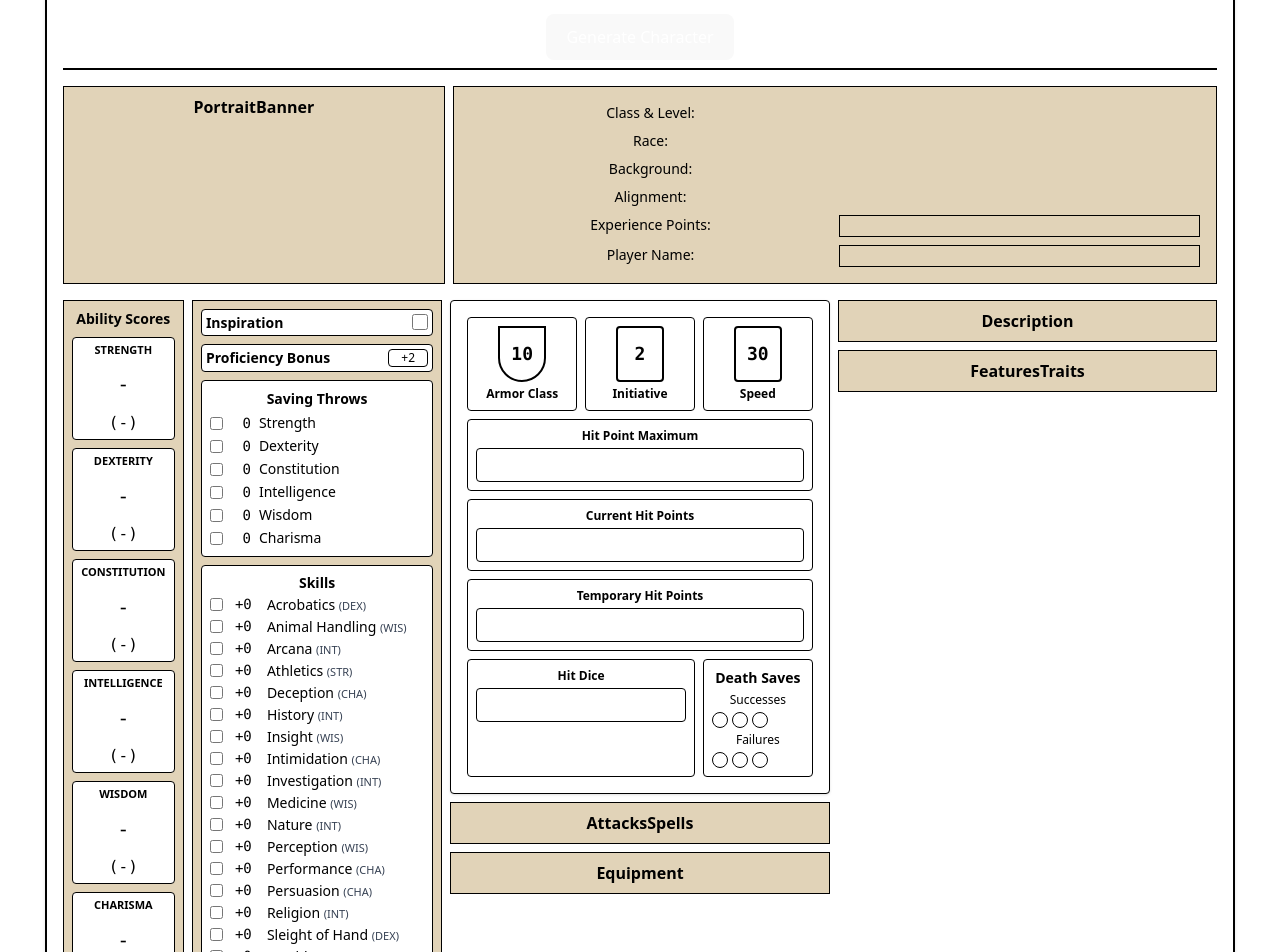
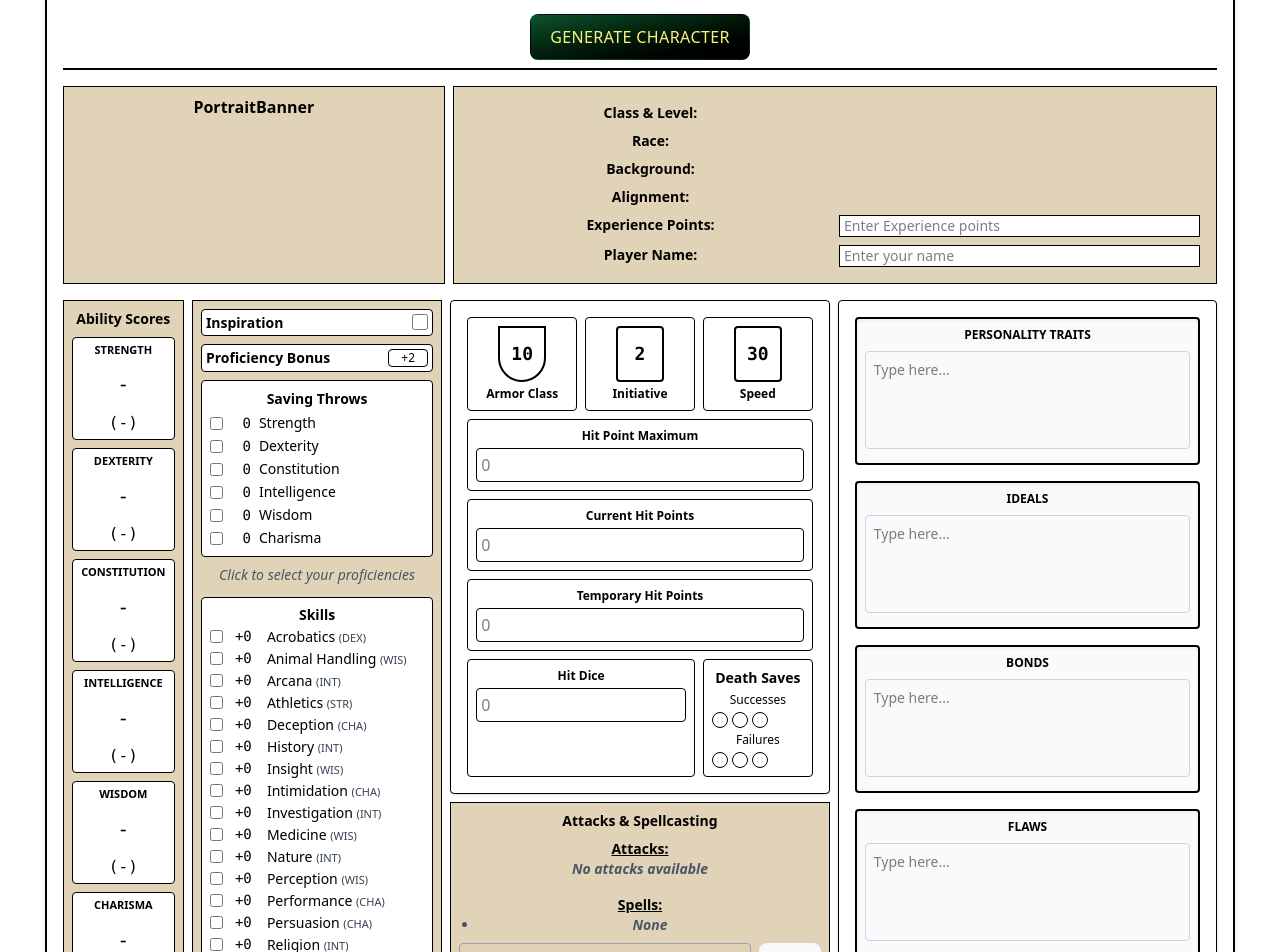
Before and after one commit to MarshaZeldenrust/FED, a React (Vite) app in the folder dnd-character-generator/: page / in a window 1280 px wide. Shown: the part 100-1052 px from the top of the page. Built offline with nearby package versions, Linux system fonts and the light colour scheme.

Commit message:
equipment en bijbehorende spells en attacks toegevoegd

```diff
--- a/dnd-character-generator/src/components/AttacksSpells.jsx
+++ b/dnd-character-generator/src/components/AttacksSpells.jsx
@@ -1,7 +1,69 @@
-export function AttacksSpells() {
-    return (
-      <div className="p-2 border border-black bg-[#e1d3b8] text-center font-bold">
-        AttacksSpells
+import { useState, useEffect } from 'react';
+
+export function AttacksSpells({ spells = [], attacks = [] }) {
+  const [customSpells, setCustomSpells] = useState(spells);
+  const [newSpell, setNewSpell] = useState('');
+
+  // Update spells als character opnieuw gegenereerd wordt
+  useEffect(() => {
+    setCustomSpells(spells);
+  }, [spells]);
+
+  const addSpell = () => {
+    const cleaned = newSpell.trim();
+    if (cleaned !== '' && !customSpells.includes(cleaned)) {
+      setCustomSpells([...customSpells, cleaned]);
+      setNewSpell('');
+    }
+  };
+
+  return (
+    <div className="p-2 border border-black bg-[#e1d3b8] font-bold text-sm">
+      <h2 className="text-center mb-2">Attacks & Spellcasting</h2>
+
+      {/* Attacks */}
+      <div className="mb-4">
+        <p className="underline">Attacks:</p>
+        {attacks.length > 0 ? (
+          <ul className="list-disc pl-5">
+            {attacks.map((atk, i) => (
+              <li key={i}>
+                {atk.name} — {atk.damage} {atk.type} ({atk.range})
+              </li>
+            ))}
+          </ul>
+        ) : (
+          <p className="italic text-gray-600">No attacks available</p>
+        )}
       </div>
-    );
-  }
+
+      {/* Spells */}
+      <div className="mb-2">
+        <p className="underline">Spells:</p>
+        <ul className="list-disc pl-5">
+          {customSpells.length > 0 ? (
+            customSpells.map((spell, i) => <li key={i}>{spell}</li>)
+          ) : (
+            <li className="italic text-gray-600">None</li>
+          )}
+        </ul>
+      </div>
+
+      {/* Spell toevoegen */}
+      <div className="flex gap-2 mt-2">
+        <input
+          value={newSpell}
+          onChange={(e) => setNewSpell(e.target.value)}
+          placeholder="Add a spell"
+          className="w-full p-1 border border-gray-400 rounded text-black"
+        />
+        <button
+          onClick={addSpell}
+          className="bg-green-700 text-white px-3 rounded hover:bg-green-800"
+        >
+          Add
+        </button>
+      </div>
+    </div>
+  );
+}
--- a/dnd-character-generator/src/components/CharacterInfo.jsx
+++ b/dnd-character-generator/src/components/CharacterInfo.jsx
@@ -1,12 +1,12 @@
 export function CharacterInfo({ charClass, race, background, alignment }) {
     return (
       <div className="bg-[#e1d3b8] border p-4 grid grid-cols-2 gap-2 text-sm">
-        <div>Class & Level:</div><div>{charClass}</div>
-        <div>Race:</div><div>{race}</div>
-        <div>Background:</div><div>{background}</div>
-        <div>Alignment:</div><div>{alignment}</div>
-        <div>Experience Points:</div><div><input type="text" className="border px-1 w-full" /></div>
-        <div>Player Name:</div><div><input type="text" className="border px-1 w-full" /></div>
+        <div className="font-bold">Class & Level:</div><div>{charClass}</div>
+        <div className="font-bold">Race:</div><div>{race}</div>
+        <div className="font-bold">Background:</div><div>{background}</div>
+        <div className="font-bold">Alignment:</div><div>{alignment}</div>
+        <div className="font-bold">Experience Points:</div><div><input type="text" placeholder="Enter Experience points" className="bg-white border px-1 w-full" /></div>
+        <div className="font-bold">Player Name:</div><div><input type="text" placeholder="Enter your name" className="bg-white border px-1 w-full" /></div>
       </div>
     );
   }
--- a/dnd-character-generator/src/components/CharacterSheet.jsx
+++ b/dnd-character-generator/src/components/CharacterSheet.jsx
@@ -1,6 +1,6 @@
 // Character Sheet die aangevuld wordt met de componenten
 import { useState } from 'react';
-import Header from './Header';
+
 import { PortraitBanner } from './PortraitBanner';
 import { CharacterInfo } from './CharacterInfo';
 import AbilityScores from './AbilityScores';
@@ -9,12 +9,14 @@ import { SkillsETC } from './SkillsETC';
 import { PerceptionProficiencies } from './PerceptionProficiencies';
 import Health from './Health';
 import { AttacksSpells } from './AttacksSpells';
-import { Equipment } from './Equipment';
-import { Description } from './Description';
+import  Equipment  from './Equipment';
+import Description from './Description';
 import { FeaturesTraits } from './FeaturesTraits';
 import { generateCharacterData } from '../utils/GenerateCharacterInfo';
 import { generateAbilityScores } from '../utils/GenerateAbilityScore';
 import { calculateInitiative } from '../utils/DerivedStats';
+import GenerateButton from './GenerateButton';
+import { classDefaults } from '../utils/ClassDefaults';
 
 export default function CharacterSheet() {
   const [character, setCharacter] = useState({});
@@ -22,13 +24,55 @@ export default function CharacterSheet() {
 
   const generateCharacter = async () => {
     const data = await generateCharacterData();
-
+    console.log('charClass from data:', data.charClass);
     const scores = generateAbilityScores(data);
     const initiative = calculateInitiative(scores);
+    const classKey = (data.charClass || '').toLowerCase();
+
+    // Fetch equipment
+    const equipmentRes = await fetch(`https://www.dnd5eapi.co/api/classes/${classKey}/starting-equipment`);
+    const equipmentData = await equipmentRes.json();
+    const equipment = equipmentData.starting_equipment.map(item => item.equipment.name);
+
+    // Haal extra data op over elk item
+const weaponDetails = [];
+
+for (const item of equipmentData.starting_equipment) {
+  const index = item.equipment.index;
+  const res = await fetch(`https://www.dnd5eapi.co/api/equipment/${index}`);
+  const details = await res.json();
+
+  if (details.equipment_category.name === 'Weapon') {
+    weaponDetails.push({
+      name: details.name,
+      damage: details.damage?.damage_dice || '—',
+      type: details.damage?.damage_type.name || '—',
+      range: details.weapon_range || '—',
+    });
+  }
+}
+
+    // Fetch spells (optioneel voor classes met magic)
+    let spells = [];
+    try {
+      const spellsRes = await fetch(`https://www.dnd5eapi.co/api/classes/${classKey}/spells`);
+      const spellsData = await spellsRes.json();
+      spells = spellsData.results.slice(0, 5).map(spell => spell.name);
+    } catch (e) {
+      // Niet elke class heeft spells
+      spells = [];
+    }
+
+    console.log('class:', classKey);
+    console.log('spells from API:', spells);
+    console.log('equipment from API:', equipment);
 
     setCharacter({
       ...data,
       initiative,
+      equipment,
+      spells,
+      attacks: weaponDetails,
     });
 
     setStats(scores);
@@ -41,12 +85,8 @@ export default function CharacterSheet() {
       {/* Header */}
       <div className="text-center border-b-2 pb-2">
         <h1 className="text-2xl font-bold mb-2">D&D Character Generator</h1>
-        <button
-          onClick={generateCharacter}
-          className="bg-black text-white px-4 py-2 rounded hover:bg-gray-800"
-        >
-          Generate Character
-        </button>
+        <GenerateButton onGenerate={generateCharacter} />
+
       </div>
 
       {/* Portrait + Character Info */}
@@ -86,8 +126,13 @@ export default function CharacterSheet() {
       initiative={character.initiative || 2}
       speed={character.speed || 30}
     />
-    <AttacksSpells />
-    <Equipment />
+    <AttacksSpells
+  spells={character.spells || []}
+  attacks={character.attacks || []}
+/>
+
+<Equipment equipment={character.equipment || []} />
+
   </div>
 
   {/* Right column: 1/3 */}
--- a/dnd-character-generator/src/components/Description.jsx
+++ b/dnd-character-generator/src/components/Description.jsx
@@ -1,7 +1,12 @@
-export function Description() {
-    return (
-      <div className="p-2 border border-black bg-[#e1d3b8] text-center font-bold">
-        Description
-      </div>
-    );
-  }
+import TextBlock from './TextBlock';
+
+export default function Description() {
+  return (
+    <section className="border p-4 rounded shadow bg-white flex flex-col gap-4">
+      <TextBlock label="Personality Traits" />
+      <TextBlock label="Ideals" />
+      <TextBlock label="Bonds" />
+      <TextBlock label="Flaws" />
+    </section>
+  );
+}
--- a/dnd-character-generator/src/components/Equipment.jsx
+++ b/dnd-character-generator/src/components/Equipment.jsx
@@ -1,7 +1,14 @@
-export function Equipment() {
-    return (
-      <div className="p-2 border border-black bg-[#e1d3b8] text-center font-bold">
-        Equipment
-      </div>
-    );
-  }
+export default function Equipment({ equipment = [] }) {
+  return (
+    <div className="p-2 border border-black bg-[#e1d3b8] font-bold text-sm">
+      <h2 className="text-center mb-2">Equipment</h2>
+      <ul className="list-disc pl-5">
+        {equipment.length > 0 ? (
+          equipment.map((item, i) => <li key={i}>{item}</li>)
+        ) : (
+          <li className="italic text-gray-600">No equipment</li>
+        )}
+      </ul>
+    </div>
+  );
+}
--- a/dnd-character-generator/src/components/FeaturesTraits.jsx
+++ b/dnd-character-generator/src/components/FeaturesTraits.jsx
@@ -1,7 +1,7 @@
 export function FeaturesTraits() {
     return (
       <div className="p-2 border border-black bg-[#e1d3b8] text-center font-bold">
-        FeaturesTraits
+        Features & Traits
       </div>
     );
   }
--- /dev/null
+++ b/dnd-character-generator/src/components/GenerateButton.jsx
@@ -0,0 +1,68 @@
+import { useState } from 'react';
+
+export default function GenerateButton({ onGenerate }) {
+  const [loading, setLoading] = useState(false);
+  const [feedback, setFeedback] = useState('');
+
+  const handleClick = async () => {
+    setLoading(true);
+    setFeedback('Character is being generated...');
+    try {
+      await onGenerate();
+      setFeedback('Character generated successfully!');
+    } catch (error) {
+      console.error(error);
+      setFeedback('Something went wrong 😬');
+    } finally {
+      setLoading(false);
+    }
+  };
+
+  return (
+    <div className="flex flex-col items-center gap-2">
+ <button
+  onClick={handleClick}
+  disabled={loading}
+  className={`  className="relative px-8 py-3 border-2 border-yellow-400 text-yellow-200 uppercase font-semibold tracking-wide
+  bg-gradient-to-br from-green-900 to-black
+  hover:from-yellow-700 hover:to-yellow-900
+  transition-all duration-300
+  outline-none focus:outline-none rounded-none ${
+    loading
+      ? 'bg-green-400 cursor-not-allowed'
+      : 'bg-green-600 hover:bg-green-700 hover:shadow-lg hover:shadow-darkgreen-400/50'
+  } text-white`}
+>
+  {loading ? (
+    <span className="flex items-center gap-2">
+      <svg
+        className="animate-spin h-5 w-5 text-white"
+        viewBox="0 0 24 24"
+        fill="none"
+        xmlns="http://www.w3.org/2000/svg"
+      >
+        <circle
+          className="opacity-25"
+          cx="12"
+          cy="12"
+          r="10"
+          stroke="currentColor"
+          strokeWidth="4"
+        />
+        <path
+          className="opacity-75"
+          fill="currentColor"
+          d="M4 12a8 8 0 018-8v4a4 4 0 00-4 4H4z"
+        />
+      </svg>
+      Generating...
+    </span>
+  ) : (
+    'Generate Character'
+  )}
+</button>
+
+      {feedback && <p className="text-sm text-gray-700">{feedback}</p>}
+    </div>
+  );
+}
--- a/dnd-character-generator/src/components/Health.jsx
+++ b/dnd-character-generator/src/components/Health.jsx
@@ -42,25 +42,45 @@ export default function Health({ armorClass = 10, initiative = 2, speed = 30 })
       {/* HP max */}
       <div className="col-span-3 border p-2 rounded">
         <label className="block text-xs font-semibold mb-1">Hit Point Maximum</label>
-        <input className="w-full border p-1 rounded" type="number" />
+        <input
+  type="number"
+  placeholder="0"
+  className="w-full border p-1 rounded"
+/>
+
       </div>
 
       {/* Current HP */}
       <div className="col-span-3 border p-2 rounded">
         <label className="block text-xs font-semibold mb-1">Current Hit Points</label>
-        <input className="w-full border p-1 rounded" type="number" />
+        <input
+  type="number"
+  placeholder="0"
+  className="w-full border p-1 rounded"
+/>
+
       </div>
 
       {/* Temporary HP */}
       <div className="col-span-3 border p-2 rounded">
         <label className="block text-xs font-semibold mb-1">Temporary Hit Points</label>
-        <input className="w-full border p-1 rounded" type="number" />
+        <input
+  type="number"
+  placeholder="0"
+  className="w-full border p-1 rounded"
+/>
+
       </div>
 
       {/* Hit Dice */}
       <div className="col-span-2 border p-2 rounded">
         <label className="block text-xs font-semibold mb-1">Hit Dice</label>
-        <input className="w-full border p-1 rounded" type="text" />
+        <input
+  type="number"
+  placeholder="0"
+  className="w-full border p-1 rounded"
+/>
+
       </div>
 
       {/* Death Saves */}
--- a/dnd-character-generator/src/components/SkillsETC.jsx
+++ b/dnd-character-generator/src/components/SkillsETC.jsx
@@ -87,6 +87,7 @@ export function SkillsETC({ stats = {} }) {
       </div>
 
       {/* Skills */}
+      <p className="text-sm text-gray-600 italic mb-1">Click to select your proficiencies</p>
       <div className="border p-2 rounded bg-white">
   <h4 className="font-bold text-center mb-1">Skills</h4>
   <div className="flex flex-col gap-[4.5px] text-[14px]">
@@ -96,7 +97,7 @@ export function SkillsETC({ stats = {} }) {
           type="checkbox"
           checked={!!proficiencies[skill.name]}
           onChange={() => toggleProficiency(skill.name)}
-          className="shrink-0"
+          className="shrink-0 cursor-pointer"
         />
         <span className="w-5 text-left font-mono text-[14px]">
           {getSkillTotal(skill.ability, skill.name)}
--- /dev/null
+++ b/dnd-character-generator/src/components/TextBlock.jsx
@@ -0,0 +1,12 @@
+export default function TextBlock({ label }) {
+    return (
+      <div className="border-2 border-black rounded p-2 bg-gray-50 shadow-inner">
+        <label className="block text-center uppercase text-xs font-semibold mb-2">{label}</label>
+        <textarea
+          rows={4}
+          placeholder="Type here..."
+          className="w-full resize-none p-2 border border-gray-300 rounded focus:outline-none focus:ring-2 focus:ring-yellow-500 text-sm"
+        ></textarea>
+      </div>
+    );
+  }
--- /dev/null
+++ b/dnd-character-generator/src/utils/ClassDefaults.js
@@ -0,0 +1,22 @@
+export const classDefaults = {
+    wizard: {
+      spells: ['mage-armor', 'fire-bolt'],
+      weapons: ['dagger'],
+      equipment: ['spellbook', 'component-pouch'],
+    },
+    fighter: {
+      spells: [],
+      weapons: ['longsword', 'shield'],
+      equipment: ['chain-mail', 'explorers-pack'],
+    },
+    rogue: {
+      spells: [],
+      weapons: ['shortsword', 'dagger'],
+      equipment: ['thieves-tools', 'leather-armor'],
+    },
+    cleric: {
+      spells: ['cure-wounds'],
+      weapons: ['mace'],
+      equipment: ['shield', 'holy-symbol'],
+    },
+  };
```
Also changed, not shown: dnd-character-generator/src/components/Header.jsx (deleted, +0 -7 lines).
